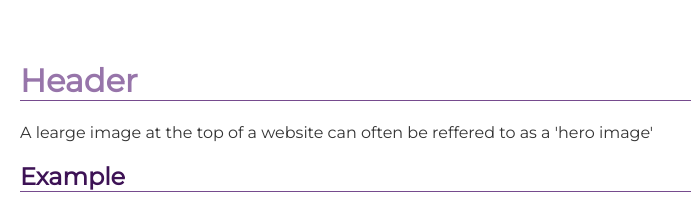
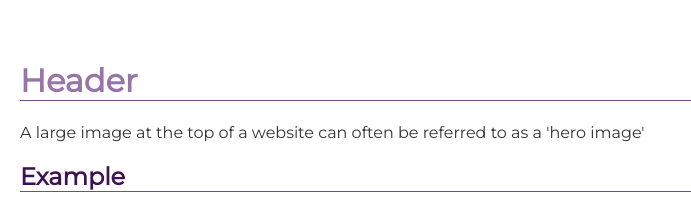
Before and after one commit to laurynplummer/PatternLibrary, a plain HTML site: page header.html in a window 1280 px wide. Shown: the top 209 px of the page, 222-913 px from the left. Drawn offline with Linux system fonts and the light colour scheme.

Commit message:
header page spell checked

```diff
--- a/header.html
+++ b/header.html
@@ -26,7 +26,7 @@
 
         <main>
             <h1>Header</h1>
-            <p>A learge image at the top of a website can often be reffered to as a 'hero image'</p>
+            <p>A large image at the top of a website can often be referred to as a 'hero image'</p>
             <h2>Example</h2>
             <header>
                 <img class="hero-image" src="Images/hero-image.jpeg">
@@ -36,7 +36,7 @@
             <code class="code-inline"><span class="tag">&lt;header&gt;</span></code> tag.
 
             <pre>
-                <code class="code-block"> <span class="tag">&lt;header&gt;</span> <span class="tag">&lt;img</span><span class="attibute">class=</span><span class="value">"hero-image"</span><span class="attribute">src=</span><span class="value">"Images/hero-image.jpeg"</span><span class="tag">&gt;</span><span class="tag">&lt;/header&gt;</span>
+                <code class="code-block"> <span class="tag">&lt;header&gt;</span> <span class="tag">&lt;img </span><span class="attibute">class=</span><span class="value">"hero-image"</span><span class="attribute">src=</span><span class="value">"Images/hero-image.jpeg"</span><span class="tag">&gt;</span><span class="tag">&lt;/header&gt;</span>
                 </code>
             </pre>
         </main>
```
